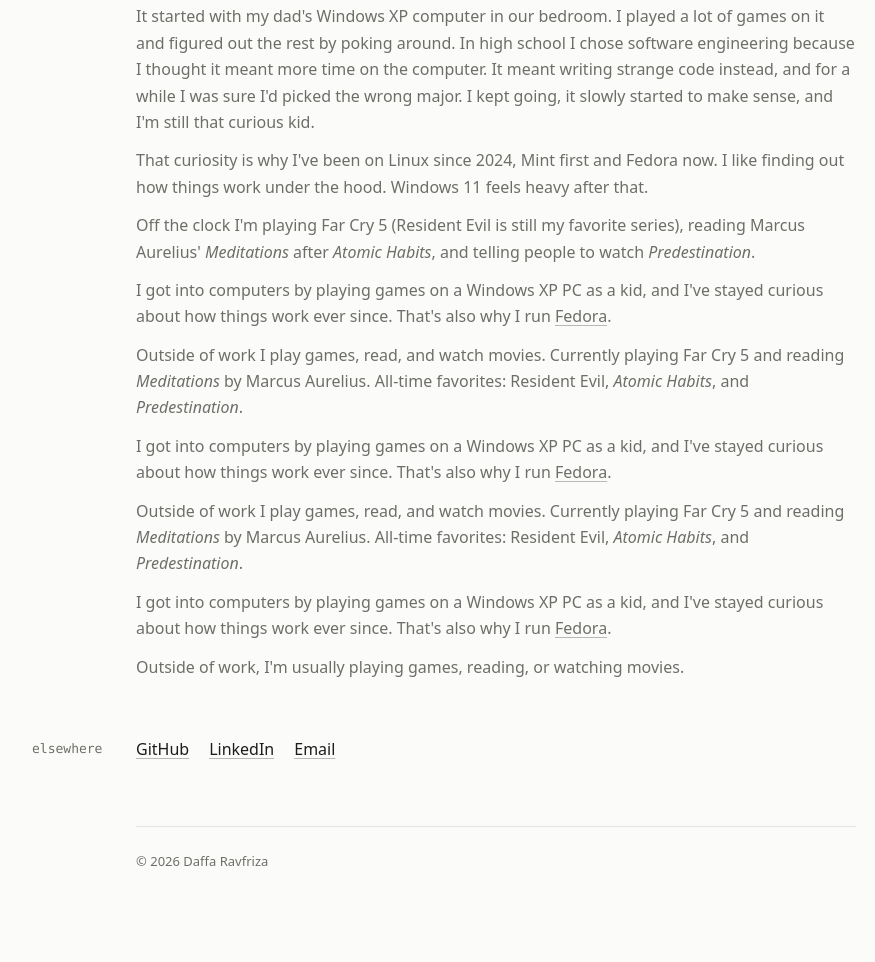
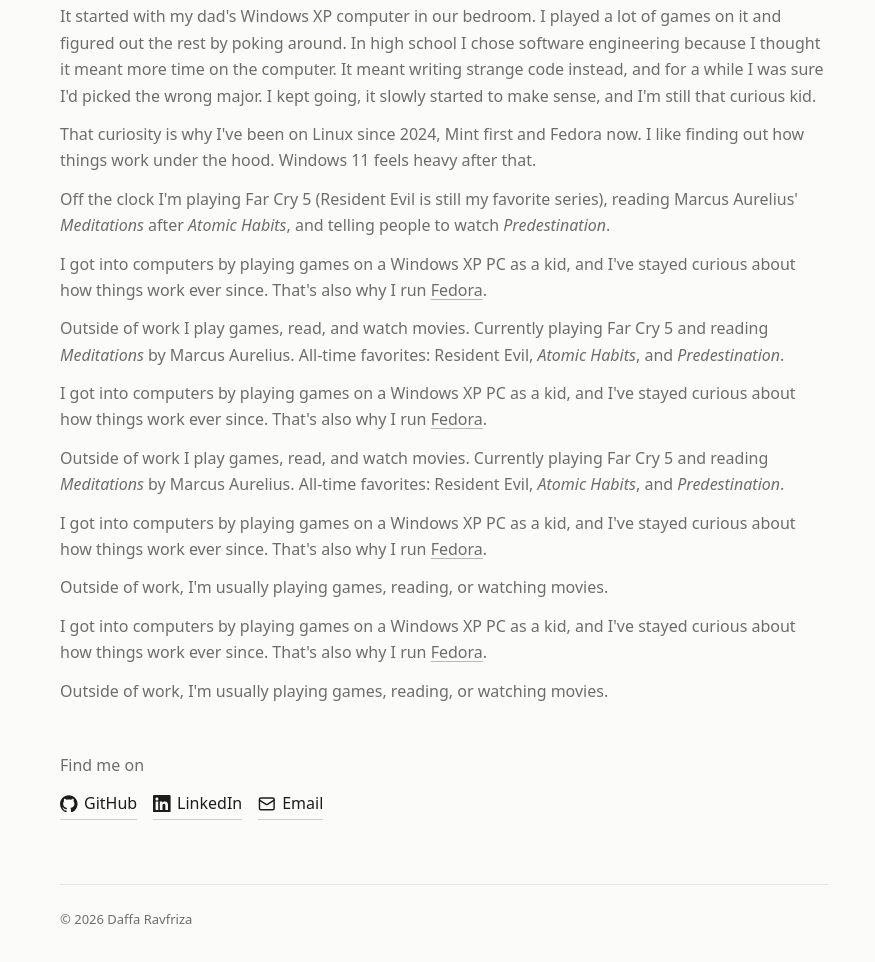
Before and after one commit to ravfriza/ravfriza.github.io, an Astro site: page / in a window 1280 px wide. Shown: the part 242-1204 px from the top of the page, without its empty margins (196-1071 px from the left). Before the commit the page ends 1163 px from the top, so only its background shows below. Built offline with nearby package versions, Linux system fonts and the light colour scheme; Astro itself is replaced by a stand-in of ours.

Commit message:
Restyle links as 'Find me on' with icons
- Inline SVG icons for GitHub, LinkedIn, Email
- Drop the left label gutter; page column is centered

```diff
--- /dev/null
+++ b/src/components/Icon.astro
@@ -0,0 +1,43 @@
+---
+// GitHub and LinkedIn paths from Simple Icons (CC0); mail from Lucide (ISC).
+interface Props {
+  name: 'github' | 'linkedin' | 'mail';
+}
+
+const { name } = Astro.props;
+---
+
+<svg class="icon" viewBox="0 0 24 24" aria-hidden="true">
+  {
+    name === 'github' && (
+      <path
+        fill="currentColor"
+        d="M12 .297c-6.63 0-12 5.373-12 12 0 5.303 3.438 9.8 8.205 11.385.6.113.82-.258.82-.577 0-.285-.01-1.04-.015-2.04-3.338.724-4.042-1.61-4.042-1.61C4.422 18.07 3.633 17.7 3.633 17.7c-1.087-.744.084-.729.084-.729 1.205.084 1.838 1.236 1.838 1.236 1.07 1.835 2.809 1.305 3.495.998.108-.776.417-1.305.76-1.605-2.665-.3-5.466-1.332-5.466-5.93 0-1.31.465-2.38 1.235-3.22-.135-.303-.54-1.523.105-3.176 0 0 1.005-.322 3.3 1.23.96-.267 1.98-.399 3-.405 1.02.006 2.04.138 3 .405 2.28-1.552 3.285-1.23 3.285-1.23.645 1.653.24 2.873.12 3.176.765.84 1.23 1.91 1.23 3.22 0 4.61-2.805 5.625-5.475 5.92.42.36.81 1.096.81 2.22 0 1.606-.015 2.896-.015 3.286 0 .315.21.69.825.57C20.565 22.092 24 17.592 24 12.297c0-6.627-5.373-12-12-12"
+      />
+    )
+  }
+  {
+    name === 'linkedin' && (
+      <path
+        fill="currentColor"
+        d="M20.447 20.452h-3.554v-5.569c0-1.328-.027-3.037-1.852-3.037-1.853 0-2.136 1.445-2.136 2.939v5.667H9.351V9h3.414v1.561h.046c.477-.9 1.637-1.85 3.37-1.85 3.601 0 4.267 2.37 4.267 5.455v6.286zM5.337 7.433c-1.144 0-2.063-.926-2.063-2.065 0-1.138.92-2.063 2.063-2.063 1.14 0 2.064.925 2.064 2.063 0 1.139-.925 2.065-2.064 2.065zm1.782 13.019H3.555V9h3.564v11.452zM22.225 0H1.771C.792 0 0 .774 0 1.729v20.542C0 23.227.792 24 1.771 24h20.451C23.2 24 24 23.227 24 22.271V1.729C24 .774 23.2 0 22.222 0h.003z"
+      />
+    )
+  }
+  {
+    name === 'mail' && (
+      <g fill="none" stroke="currentColor" stroke-width="2" stroke-linecap="round" stroke-linejoin="round">
+        <path d="m22 7-8.991 5.727a2 2 0 0 1-2.009 0L2 7" />
+        <rect x="2" y="4" width="20" height="16" rx="2" />
+      </g>
+    )
+  }
+</svg>
+
+<style>
+  .icon {
+    width: 1.1em;
+    height: 1.1em;
+    flex: none;
+  }
+</style>
--- a/src/layouts/Base.astro
+++ b/src/layouts/Base.astro
@@ -63,7 +63,6 @@ const canonical = new URL(Astro.url.pathname, Astro.site);
     --accent: #e8590c;
     --sans: ui-sans-serif, system-ui, -apple-system, 'Segoe UI', Roboto, sans-serif;
     --mono: ui-monospace, 'SF Mono', 'JetBrains Mono', Menlo, Consolas, monospace;
-    --gutter: 6.5rem;
     color-scheme: light;
   }
 
@@ -117,14 +116,9 @@ const canonical = new URL(Astro.url.pathname, Astro.site);
 
 <style>
   .page {
-    max-width: calc(48rem + var(--gutter));
+    max-width: 51rem;
     margin: 0 auto;
     padding: 2.5rem 1.5rem 3rem;
-  }
-
-  header,
-  footer {
-    margin-left: var(--gutter);
   }
 
   header {
@@ -161,11 +155,6 @@ const canonical = new URL(Astro.url.pathname, Astro.site);
   }
 
   @media (max-width: 640px) {
-    header,
-    footer {
-      margin-left: 0;
-    }
-
     header {
       margin-bottom: 3rem;
     }
--- a/src/pages/index.astro
+++ b/src/pages/index.astro
@@ -1,5 +1,6 @@
 ---
 import Base from '../layouts/Base.astro';
+import Icon from '../components/Icon.astro';
 import { site } from '../site';
 ---
 
@@ -50,15 +51,25 @@ import { site } from '../site';
     <p class="muted">
       Outside of work, I'm usually playing games, reading, or watching movies.
     </p>
+    <p class="muted">
+      I got into computers by playing games on a Windows XP PC as a kid, and I've stayed curious about
+      how things work ever since. That's also why I run <a href="https://fedoraproject.org">Fedora</a>.
+    </p>
+    <p class="muted">
+      Outside of work, I'm usually playing games, reading, or watching movies.
+    </p>
   </section>
 
-  <section class="row">
-    <h2 class="label mono">elsewhere</h2>
+  <section>
+    <p class="muted">Find me on</p>
     <ul class="links">
       {
         site.links.map((link) => (
           <li>
-            <a href={link.href}>{link.label}</a>
+            <a href={link.href}>
+              <Icon name={link.icon} />
+              {link.label}
+            </a>
           </li>
         ))
       }
@@ -80,22 +91,7 @@ import { site } from '../site';
   }
 
   .intro {
-    margin-left: var(--gutter);
-    margin-bottom: 3.5rem;
-  }
-
-  .row {
-    display: grid;
-    grid-template-columns: var(--gutter) 1fr;
-    margin-bottom: 2.75rem;
-  }
-
-  .label {
-    margin: 0;
-    font-size: 0.8125rem;
-    font-weight: 400;
-    color: var(--muted);
-    line-height: 1.65rem;
+    margin-bottom: 3rem;
   }
 
   .links {
@@ -104,20 +100,20 @@ import { site } from '../site';
     list-style: none;
     display: flex;
     flex-wrap: wrap;
-    gap: 0.4rem 1.25rem;
+    gap: 0.5rem 1rem;
   }
 
-  @media (max-width: 640px) {
-    .intro {
-      margin-left: 0;
-    }
+  .links a {
+    display: inline-flex;
+    align-items: center;
+    gap: 0.4rem;
+    padding-bottom: 0.15rem;
+    text-decoration: none;
+    border-bottom: 1px solid color-mix(in srgb, var(--fg) 20%, transparent);
+    transition: border-color 0.15s;
+  }
 
-    .row {
-      grid-template-columns: 1fr;
-    }
-
-    .label {
-      margin-bottom: 0.5rem;
-    }
+  .links a:hover {
+    border-color: var(--accent);
   }
 </style>
--- a/src/site.ts
+++ b/src/site.ts
@@ -4,8 +4,8 @@ export const site = {
   description:
     'Daffa Ravfriza — web developer at HotelMurah.com.',
   links: [
-    { label: 'GitHub', href: 'https://github.com/ravfriza' },
-    { label: 'LinkedIn', href: 'https://id.linkedin.com/in/ravfriza' },
-    { label: 'Email', href: 'mailto:ravfrizad@gmail.com' },
+    { label: 'GitHub', href: 'https://github.com/ravfriza', icon: 'github' },
+    { label: 'LinkedIn', href: 'https://id.linkedin.com/in/ravfriza', icon: 'linkedin' },
+    { label: 'Email', href: 'mailto:ravfrizad@gmail.com', icon: 'mail' },
   ],
-};
+} as const;
```
